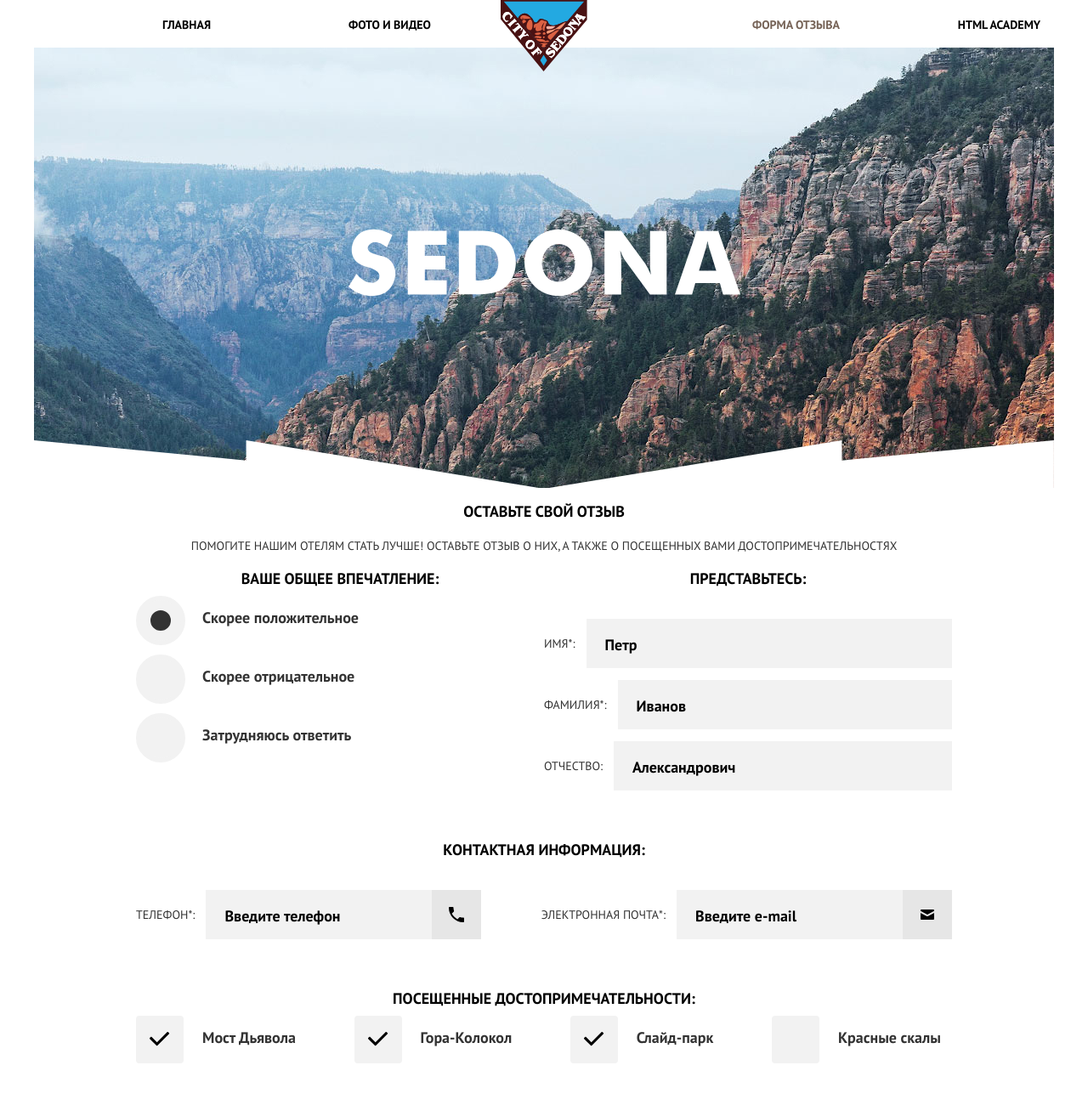
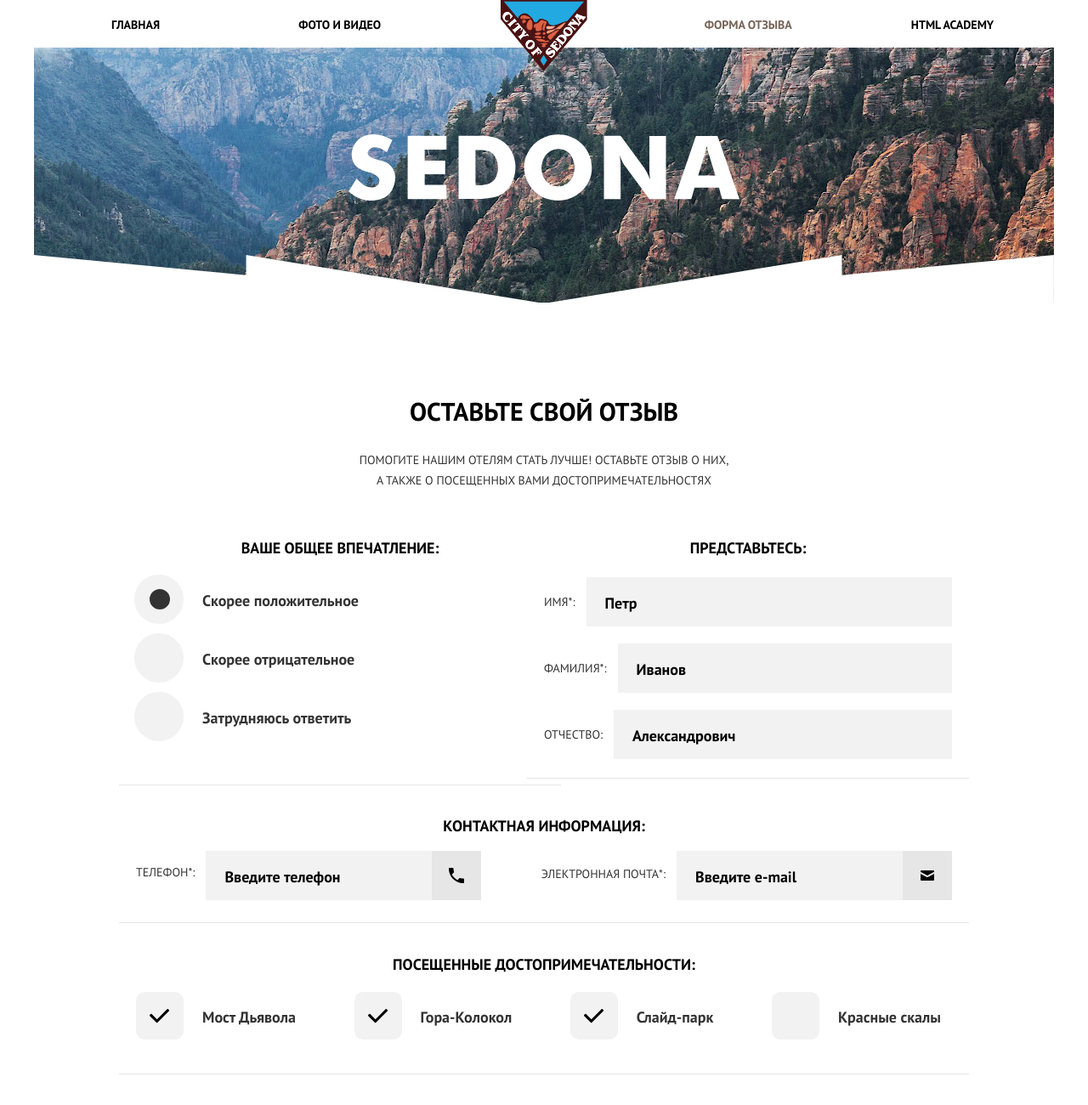
Before and after one commit to DaniyarSeferov/1117947-sedona-21, a website: page source/form.html in a window 1280 px wide. Shown: the top 1300 px of the page at 85% size. Drawn offline with nearby package versions, Linux system fonts and the light colour scheme; files that its build step writes are made by us from their sources.

Commit message:
#Task 5.2: Form page

```diff
--- a/source/form.html
+++ b/source/form.html
@@ -12,11 +12,11 @@
     <img src="img/logotype-mobile.svg" width="102" height="84" alt="Седона">
   </a>
 
-  <nav class="main-nav main-nav--opened">
+  <nav class="main-nav main-nav--closed main-nav--nojs">
     <button class="main-nav__toggle" type="button">
       <span class="visually-hidden">Открыть меню</span>
     </button>
-    <div class="main-nav__wrapper container">
+    <div class="main-nav__wrapper">
       <ul class="main-nav__list site-list">
         <li class="site-list__item">
           <a href="index.html">
@@ -61,7 +61,7 @@
       <h1 class="page-description__title">Оставьте свой отзыв</h1>
 
       <p class="page-description__text">
-        Помогите нашим отелям стать лучше! оставьте отзыв о них, а также о посещенных вами достопримечательностях
+        Помогите нашим отелям стать лучше! оставьте отзыв о них,<br class="hide--mobile"> а также о посещенных вами достопримечательностях
       </p>
     </div>
   </section>
@@ -189,5 +189,6 @@
     </div>
   </div>
 </footer>
+<script type="text/javascript" src="js/app.js"></script>
 </body>
 </html>
--- a/source/sass/blocks/button.scss
+++ b/source/sass/blocks/button.scss
@@ -4,6 +4,7 @@
   font-size: 21px;
   line-height: 26px;
   font-weight: bold;
+  font-family: inherit;
   color: $color-white;
   background-color: $color-blue-light;
   text-align: center;
--- a/source/sass/blocks/page-description.scss
+++ b/source/sass/blocks/page-description.scss
@@ -1,15 +1,38 @@
 .page-description {
+  padding: 20px 0 16px;
+  border-bottom: 1px solid $color-grey-dark-2;
   text-align: center;
   text-transform: uppercase;
 
+  @media (min-width: $tablet-width) {
+    min-height: 200px;
+    padding: 20px 0 20px;
+    border-bottom: none;
+  }
+
+  @media (min-width: $desktop-width) {
+    padding-bottom: 34px;
+  }
+
   &__title {
+    margin: 18px 0 28px;
     font-size: 18px;
     line-height: 26px;
     font-weight: bold;
     color: $color-black;
+
+    @media (min-width: $tablet-width) {
+      font-size: 30px;
+      margin: 45px 0 32px;
+    }
+
+    @media (min-width: $desktop-width) {
+      margin-top: 95px;
+    }
   }
 
   &__text {
+    margin-bottom: 0;
     line-height: 24px;
   }
 }
--- a/source/sass/blocks/page-top.scss
+++ b/source/sass/blocks/page-top.scss
@@ -24,7 +24,7 @@
   &::after {
     content: "";
     position: absolute;
-    bottom: 0;
+    bottom: -1px;
     left: 0;
     height: 57px;
     width: 100%;
@@ -35,3 +35,37 @@
     }
   }
 }
+
+.page-top--small {
+  min-height: 72px;
+  padding: 28px 0 57px;
+  background-image: url("../img/back-desktop-mobile.jpg");
+  background-position: 50% 100%;
+
+  @media (min-width: $tablet-width) {
+    min-height: 202px;
+    padding-top: 30px;
+    background-image: url("../img/back-desktop.jpg");
+  }
+
+  @media (min-width: $desktop-width) {
+    min-height: 198px;
+    padding-top: 45px;
+    background-image: url("../img/back-desktop.jpg");
+  }
+
+  .page-top__img {
+    margin-top: 25px;
+
+    @media (min-width: $tablet-width) {
+      margin-top: 65px;
+      width: 457px;
+      height: auto;
+    }
+
+    @media (min-width: $desktop-width) {
+      margin-top: 57px;
+      width: 460px;
+    }
+  }
+}
--- a/source/sass/blocks/review-form.scss
+++ b/source/sass/blocks/review-form.scss
@@ -12,8 +12,9 @@
   }
 
   &__item {
+    position: relative;
+    margin: 21px 0 22px 0;
     padding: 0;
-    margin: 0 0 43px 0;
     border: none;
 
     @media (min-width: $tablet-width) {
@@ -37,10 +38,19 @@
         grid-area: emotions;
       }
     }
+
+    &::after {
+      content: "";
+      position: absolute;
+      bottom: 0;
+      left: -20px;
+      right: -20px;
+      border-bottom: 1px solid $color-grey-dark-2;
+    }
   }
 
   legend {
-    margin-bottom: 20px;
+    margin-bottom: 7px;
     font-size: 18px;
     line-height: 26px;
     font-weight: bold;
@@ -57,6 +67,9 @@
   }
 
   &__contacts {
+    overflow: hidden;
+    margin-bottom: 13px;
+
     @media (min-width: $desktop-width) {
       display: flex;
       justify-content: space-between;
@@ -65,7 +78,8 @@
 
     label {
       display: block;
-      margin-left: 21px;
+      margin-left: 22px;
+      margin-bottom: 9px;
 
       @media (min-width: $desktop-width) {
         margin-left: 0;
@@ -111,6 +125,7 @@
 
   &__icon {
     position: relative;
+    margin-top: 9px;
 
     @media (min-width: $desktop-width) {
       display: flex;
@@ -173,8 +188,8 @@
     & + label::before {
       content: "";
       position: absolute;
-      left: 0;
-      top: -13px;
+      left: -2px;
+      top: -18px;
       width: 48px;
       height: 48px;
       background-color: $color-grey-light;
@@ -196,8 +211,8 @@
     &:checked + label::after {
       content: "";
       position: absolute;
-      top: 4px;
-      left: 17px;
+      top: -1px;
+      left: 16px;
       width: 18px;
       height: 18px;
       background-color: $color-black-light;
@@ -239,12 +254,12 @@
       content: "";
       position: absolute;
       left: 0;
-      top: -13px;
+      top: -17px;
       width: 46px;
       height: 46px;
       background-color: $color-grey-light;
       border: 5px solid $color-grey-light;
-      border-radius: 4px;
+      border-radius: 10px;
     }
 
     & + label:hover::before,
@@ -261,7 +276,7 @@
     &:checked + label::after {
       content: "";
       position: absolute;
-      top: -13px;
+      top: -17px;
       left: 0;
       width: 56px;
       height: 56px;
@@ -276,7 +291,7 @@
   &__textarea {
     height: 136px;
     width: calc(100% - 44px);
-    padding: 14px 18px 10px;
+    padding: 9px 16px 10px;
     font: inherit;
     font-size: 18px;
     font-weight: bold;
@@ -326,12 +341,63 @@
 
   &__user {
     p {
+      margin-bottom: 20px;
       display: flex;
       align-items: center;
+
+      &:last-child {
+        margin-bottom: 23px;
+      }
     }
 
     input {
       width: 100%;
     }
   }
+
+  &__button {
+    padding: 19px 13px 13px 11px;
+  }
 }
+
+.icon-mail {
+  label {
+    margin-bottom: 5px;
+  }
+}
+
+.review-form__item--impression {
+  margin-bottom: 14px;
+
+  legend {
+    margin-bottom: 36px;
+  }
+}
+
+.review-form__item--landmarks {
+  margin-top: 14px;
+
+  legend {
+    margin-bottom: 36px;
+  }
+
+  .review-form__option {
+    margin-bottom: 22px;
+
+    &:last-child {
+      margin-bottom: 7px;
+    }
+  }
+}
+
+.review-form__item--emotions {
+  margin-bottom: 27px;
+
+  &::after {
+    border: none;
+  }
+
+  legend {
+    margin-bottom: 0;
+  }
+}
--- a/source/sass/blocks/review.scss
+++ b/source/sass/blocks/review.scss
@@ -1,4 +1,6 @@
 .review {
+  margin-bottom: 46px;
+
   &__wrapper {
     @media (min-width: $tablet-width) {
       max-width: 648px;
```
Also changed, not shown: source/img/back-desktop-mobile.jpg (added), source/img/logotype-desktop.svg (added).
